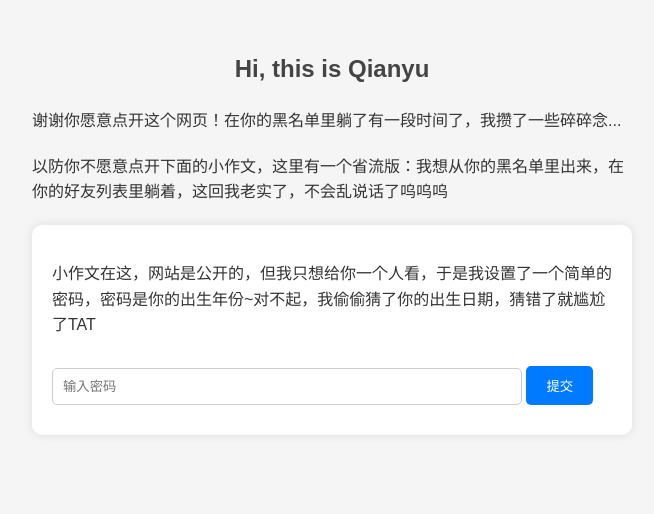
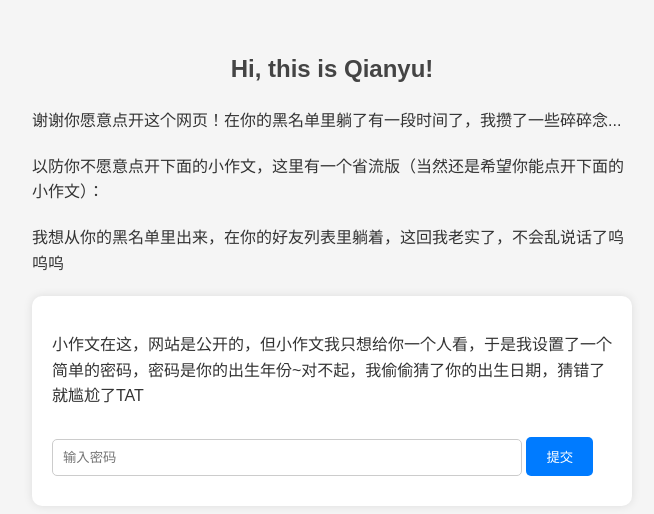
Before and after one commit to xieqyuu/yu, a plain HTML site: page index.html in a window 1280 px wide. Shown: the whole page, without its empty margins (308-962 px from the left). Drawn offline with Linux system fonts and the light colour scheme.

Commit message:
Update index.html

```diff
--- a/index.html
+++ b/index.html
@@ -57,18 +57,19 @@
   </script>
 </head>
 <body>
-  <h2>Hi, this is Qianyu</h2>
+  <h2>Hi, this is Qianyu!</h2>
   <p>谢谢你愿意点开这个网页！在你的黑名单里躺了有一段时间了，我攒了一些碎碎念...</p>
-  <p>以防你不愿意点开下面的小作文，这里有一个省流版：我想从你的黑名单里出来，在你的好友列表里躺着，这回我老实了，不会乱说话了呜呜呜</p>
+  <p>以防你不愿意点开下面的小作文，这里有一个省流版（当然还是希望你能点开下面的小作文）：</p>
+  <p>我想从你的黑名单里出来，在你的好友列表里躺着，这回我老实了，不会乱说话了呜呜呜</p>
 
   <div id="form">
-    <p>小作文在这，网站是公开的，但我只想给你一个人看，于是我设置了一个简单的密码，密码是你的出生年份~对不起，我偷偷猜了你的出生日期，猜错了就尴尬了TAT</p>
+    <p>小作文在这，网站是公开的，但小作文我只想给你一个人看，于是我设置了一个简单的密码，密码是你的出生年份~对不起，我偷偷猜了你的出生日期，猜错了就尴尬了TAT</p>
     <input type="password" id="password" placeholder="输入密码">
     <button onclick="checkPassword()">提交</button>
   </div>
 
   <div id="content" style="display:none;">
-    <h3>信的正文部分</h3>
+    <p>恭喜我猜对你的年龄！谢谢你愿意围观我的碎碎念！<p>
     <p>这里是只有输入正确密码后才能看到的详细内容。</p>
     <p>你可以继续添加更多的段落和信息。</p>
   </div>
```
